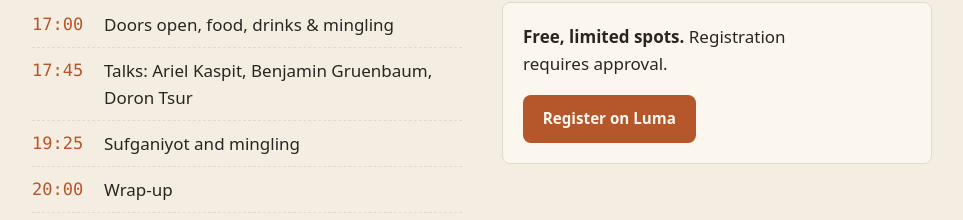
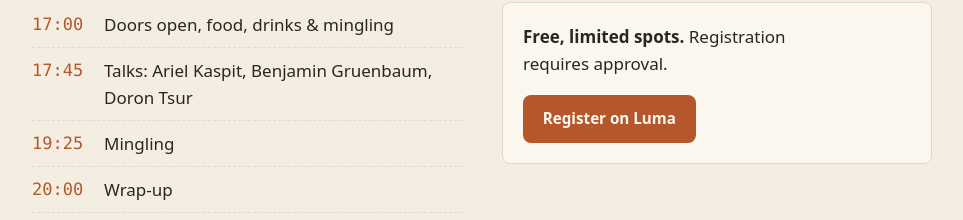
Before and after one commit to qballer/kraft.dev, an Astro site: page / in a window 1280 px wide. Shown: the part 1251-1471 px from the top of the page, without its empty margins (158-1121 px from the left). Built offline with nearby package versions, Linux system fonts and the light colour scheme; Astro itself is replaced by a stand-in of ours.

Commit message:
Drop sufganiyot

```diff
--- a/src/pages/index.astro
+++ b/src/pages/index.astro
@@ -13,7 +13,7 @@ const goals = [
 const agenda = [
   ['17:00', 'Doors open, food, drinks & mingling'],
   ['17:45', 'Talks: Ariel Kaspit, Benjamin Gruenbaum, Doron Tsur'],
-  ['19:25', 'Sufganiyot and mingling'],
+  ['19:25', 'Mingling'],
   ['20:00', 'Wrap-up'],
 ] as const;
 
```
